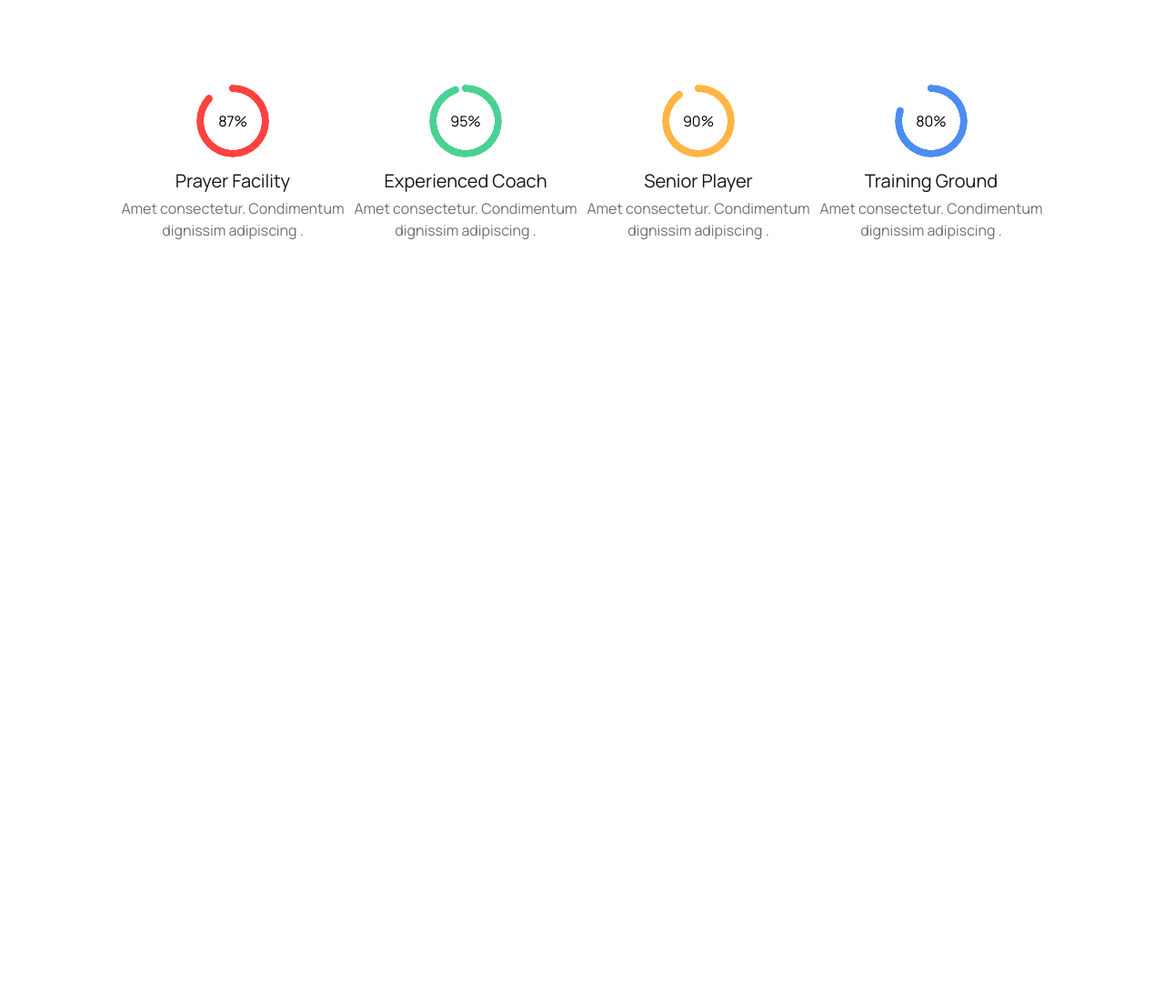
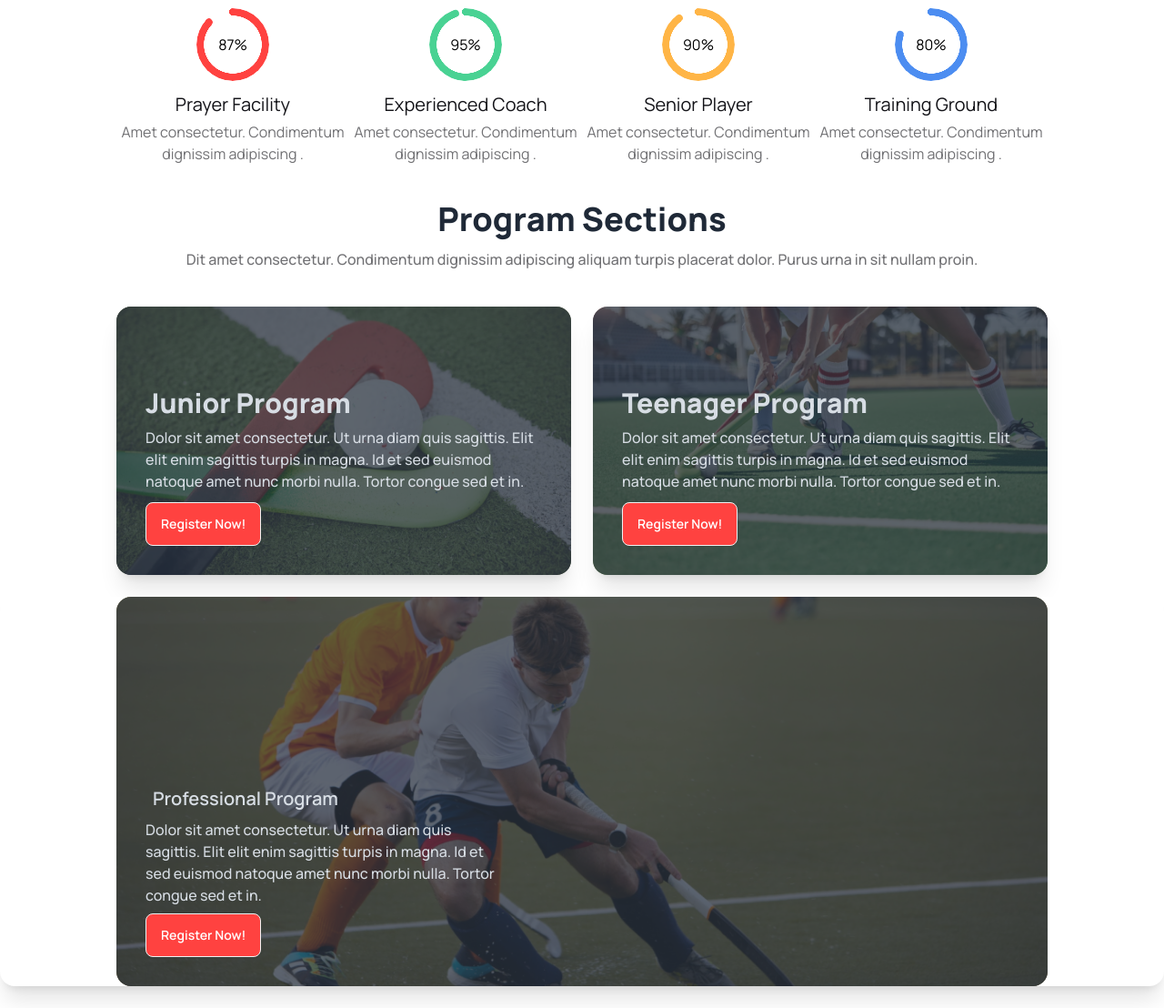
Before and after one commit to Hasnatmozumdar/B9A3-Hockeys-assignment, a plain HTML site: page index.html in a window 1280 px wide. Shown: the part 871-1979 px from the top of the page at 91% size. Before the commit the page ends 1136 px from the top, so only its background shows below. Drawn offline with nearby package versions, Linux system fonts and the light colour scheme.

Commit message:
program section

```diff
--- a/index.html
+++ b/index.html
@@ -79,11 +79,12 @@
             </div>
         </section>
 
-        <div class="my-24 text-center bg-white">
+        <div class="my-10 text-center bg-white">
             <div>
                 <h3 class="text-3xl font-extrabold">Professional Hockeys Club</h3>
             </div>
-            <p class="text-base font-medium text-[#13131899]">Dit amet consectetur. Condimentum dignissim adipiscing aliquam turpis placerat dolor. Purus urna in sit nullam proin.
+            <p class="text-base font-medium text-[#13131899] mt-3">Dit amet consectetur. Condimentum dignissim
+                adipiscing aliquam turpis placerat dolor. Purus urna in sit nullam proin.
             </p>
         </div>
 
@@ -91,27 +92,81 @@
         <section>
             <div class="flex flex-col lg:flex-row text-center px-32">
                 <div class="gap-y-3">
-                    <div class="radial-progress text-[#FF4240] mb-3" style="--value:87;" role="progressbar"><span class="text-black">87%</span></div>
+                    <div class="radial-progress text-[#FF4240] mb-3" style="--value:87;" role="progressbar"><span
+                            class="text-black">87%</span></div>
                     <h3 class="text-xl mb-1 text-[#131318]">Prayer Facility</h3>
                     <p class="text-[#13131899]">Amet consectetur. Condimentum dignissim adipiscing .</p>
                 </div>
                 <div>
-                    <div class="radial-progress text-[#49D293] mb-3" style="--value:95;" role="progressbar"><span class="text-black">95%</span></div>
+                    <div class="radial-progress text-[#49D293] mb-3" style="--value:95;" role="progressbar"><span
+                            class="text-black">95%</span></div>
                     <h3 class="text-xl mb-1 text-[#131318]">Experienced Coach</h3>
                     <p class="text-[#13131899]">Amet consectetur. Condimentum dignissim adipiscing .</p>
                 </div>
                 <div>
-                    <div class="radial-progress text-[#FFB546] mb-3" style="--value:90;" role="progressbar"><span class="text-black">90%</span></div>
+                    <div class="radial-progress text-[#FFB546] mb-3" style="--value:90;" role="progressbar"><span
+                            class="text-black">90%</span></div>
                     <h3 class="text-xl mb-1 text-[#131318]">Senior Player</h3>
                     <p class="text-[#13131899]">Amet consectetur. Condimentum dignissim adipiscing .</p>
                 </div>
                 <div>
-                    <div class="radial-progress text-[#4C8DF1] mb-3" style="--value:80;" role="progressbar"><span class="text-black">80%</span></div>
+                    <div class="radial-progress text-[#4C8DF1] mb-3" style="--value:80;" role="progressbar"><span
+                            class="text-black">80%</span></div>
                     <h3 class="text-xl mb-1 text-[#131318]">Training Ground</h3>
                     <p class="text-[#13131899]">Amet consectetur. Condimentum dignissim adipiscing .</p>
                 </div>
             </div>
         </section>
+        <div class="my-10 text-center">
+            <h3 class="text-4xl font-extrabold">Program Sections</h3>
+            <p class="text-base font-medium mt-3 text-[#13131899]">Dit amet consectetur. Condimentum dignissim
+                adipiscing aliquam turpis placerat dolor. Purus urna in sit nullam proin. </p>
+        </div>
+        <!--program section-->
+        <section>
+            <div class="items-start flex flex-col lg:flex-row space-x-6 px-32 w-full rounded-2xl">
+                <div class="card bg-base-100 shadow-xl image-full">
+                    <figure><img src="Images/2.png" alt="" /></figure>
+                    <div class="card-body">
+                        <h2 class="text-3xl font-extrabold mt-14">Junior Program</h2>
+                        <p class="text-base font-medium">Dolor sit amet consectetur. Ut urna diam quis sagittis. Elit
+                            elit
+                            enim sagittis turpis in magna. Id et sed euismod natoque amet nunc morbi nulla. Tortor
+                            congue sed et in.</p>
+                        <div class="card-actions justify-start">
+                            <button class="btn bg-[#FF4240] text-white ">Register Now!</button>
+                        </div>
+                    </div>
+                </div>
+                <div class="card bg-base-100 shadow-xl image-full">
+                    <figure><img src="Images/3.png" alt="" /></figure>
+                    <div class="card-body">
+                        <h2 class="text-3xl font-extrabold mt-14">Teenager Program</h2>
+                        <p class="text-base font-medium">Dolor sit amet consectetur. Ut urna diam quis sagittis. Elit
+                            elit
+                            enim sagittis turpis in magna. Id et sed euismod natoque amet nunc morbi nulla. Tortor
+                            congue sed et in.</p>
+                        <div class="card-actions justify-start">
+                            <button class="btn bg-[#FF4240] text-white">Register Now!</button>
+                        </div>
+                    </div>
+                </div>
+            </div>
+        </section>
+
+        <div class="my-6 card w-full bg-base-100 shadow-xl px-32 image-full">
+            <figure><img src="Images/4.png" alt="" /></figure>
+            <div class="card-body">
+                <h2 class="card-title mt-44 px-2">Professional Program</h2>
+                <p class="text-base font-medium max-w-96">Dolor sit amet consectetur. Ut urna diam quis sagittis. Elit
+                    elit
+                    enim sagittis turpis in magna. Id et sed euismod natoque amet nunc morbi nulla. Tortor
+                    congue sed et in.</p>
+                <div class="card-actions justify-start">
+                    <button class="btn bg-[#FF4240] text-white">Register Now!</button>
+                </div>
+            </div>
+        </div>
     </main>
 
     <footer>
```
Lines whose indentation alone changed are shown as unchanged.
